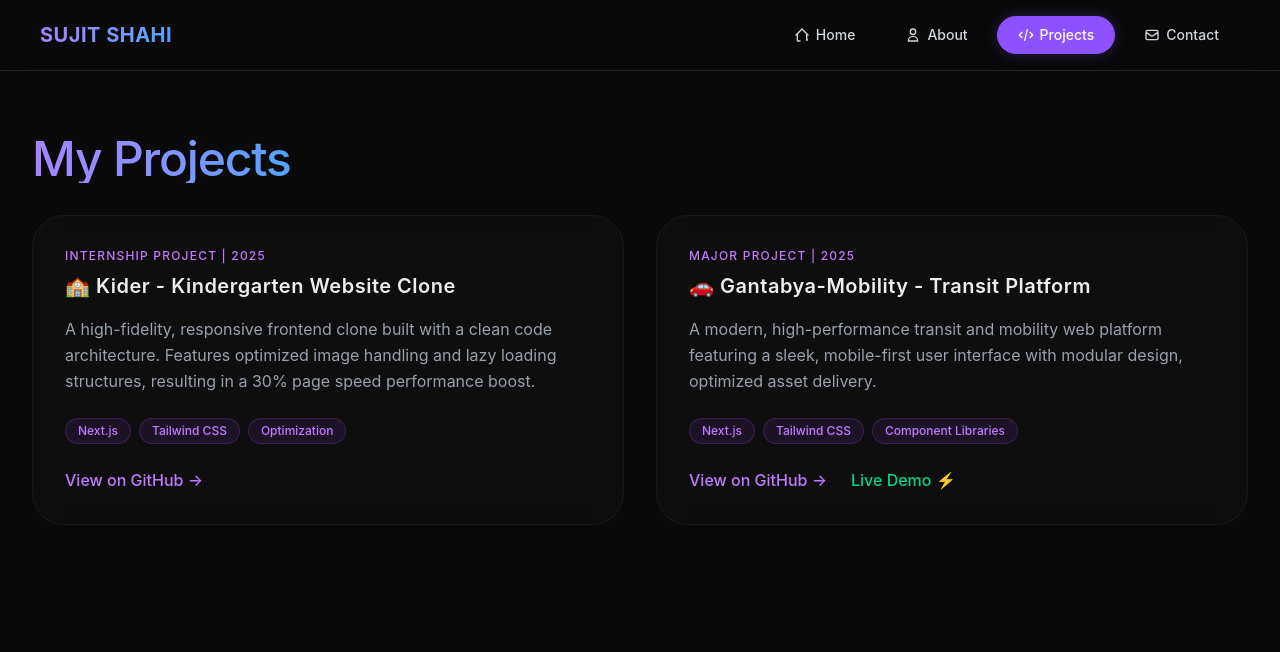
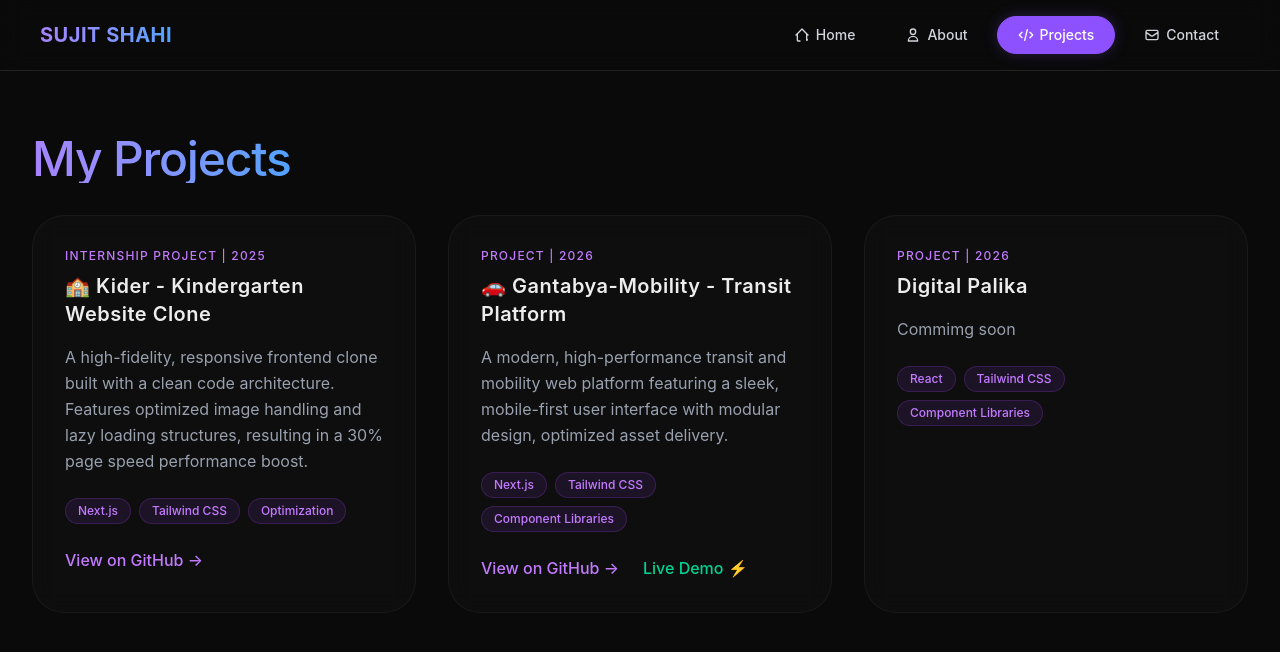
Before and after one commit to sujitshahi/PORTFOLIO, a Next.js app: page /Projects in a window 1280 px wide. Shown: the top 652 px of the page. Built offline with nearby package versions, Linux system fonts and the light colour scheme.

Commit message:
added project list

```diff
--- a/src/app/Projects/page.tsx
+++ b/src/app/Projects/page.tsx
@@ -12,7 +12,7 @@ const projectsData = [
   },
   {
     id: 2,
-    category: "MAJOR PROJECT | 2025",
+    category: "PROJECT | 2026",
     title: "🚗 Gantabya-Mobility - Transit Platform",
     desc: "A modern, high-performance transit and mobility web platform featuring a sleek, mobile-first user interface with modular design, optimized asset delivery.",
     techStack: ["Next.js", "Tailwind CSS", "Component Libraries"],
@@ -20,7 +20,19 @@ const projectsData = [
     linkText: "View on GitHub →",
     liveLink: "https://gantabya-mobility-sujitshahi.vercel.app/",
     liveLinkText: "Live Demo ⚡"
-  }
+  },
+  {
+    id: 3,
+    category: "PROJECT | 2026",
+    title: "Digital Palika",
+    desc: "Commimg soon",
+    techStack: ["React", "Tailwind CSS", "Component Libraries"],
+    // link: "",
+    // linkText: "View on GitHub →",
+    // liveLink: "https://gantabya-mobility-sujitshahi.vercel.app/",
+    // liveLinkText: "Live Demo ⚡"
+  },
+
 ];
 
 export default function Projects() {
```
